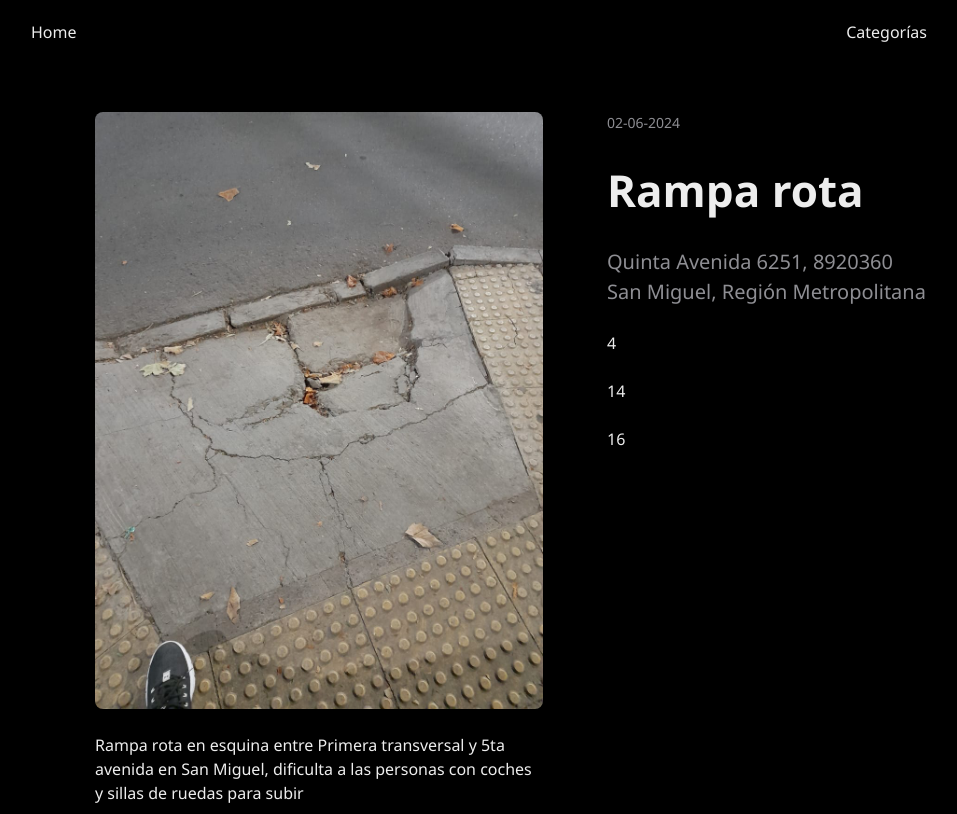
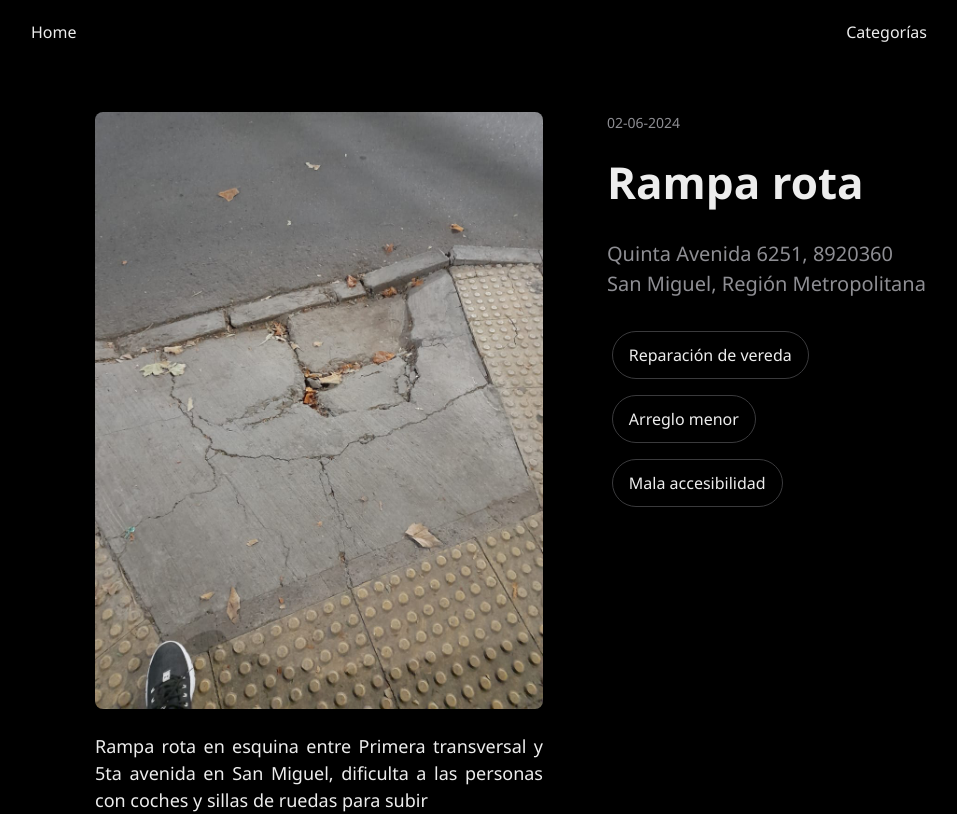
Before and after one commit to sebapkfd/city-app, a React (Vite) app: page /1 in a window 1280 px wide. Shown: the top 814 px of the page, without its empty margins (161-1118 px from the left). Built offline with nearby package versions, Linux system fonts and the light colour scheme.

Commit message:
Styled category tags in Issue page

```diff
--- a/src/App.css
+++ b/src/App.css
@@ -6,6 +6,7 @@
 
   /* testing colors */
   --grey-1: rgb(28, 28, 30);
+  --grey-2: #1c1c1e;
 }
 
 body {
@@ -95,7 +96,7 @@ body {
   border-radius: 15px 15px 0 0;
 }
 
- /*********** IssuePage ***********/
+/*********** IssuePage ***********/
 
 .issue-page {
   display: flex;
@@ -111,6 +112,8 @@ body {
   flex-direction: column;
   align-items: center;
   justify-content: flex-start;
+  font-size: 18px;
+  text-align: justify;
 }
 
 .first-column img,
@@ -122,19 +125,12 @@ body {
   border-radius: 0.5rem;
 }
 
-
-
 .second-column {
   width: 25%;
   padding-top: 3rem;
 }
 
-.second-column p,
-.second-column h1 {
-  margin-bottom: 1.5rem;
-}
-
-.second-column h1 {
+.issue-page-title {
   margin-bottom: 1.5rem;
   font-size: 44px;
   font-weight: 600;
@@ -143,17 +139,35 @@ body {
 .issue-page-date {
   font-size: 14px;
   color: #8e8e93;
+  margin-bottom: 1rem;
 }
 
 .issue-page-location {
   font-size: 20px;
   color: #8e8e93;
+  margin-bottom: 1.5rem;
 }
 
+.issue-page-tags {
+  display: flex;
+  flex-direction: row;
+  flex-wrap: wrap;
+}
 
+.issue-page-tag {
+  border: 1px solid rgb(58, 58, 60);
+  border-radius: 35px;
+  padding: 0 1rem;
+  height: 3rem;
+  display: flex;
+  align-items: center;
+  width: fit-content;
+  margin: 0.5rem 0.3rem;
+}
 
-
-
+.issue-page-tag:hover {
+  background-color: var(--grey-2);
+}
 
 
 
--- a/src/components/IssuePage.tsx
+++ b/src/components/IssuePage.tsx
@@ -1,5 +1,6 @@
 import { useState, useEffect } from "react";
 import { useParams } from "react-router-dom";
+import Tags from "./Tags";
 
 type Issue = {
   id: number;
@@ -41,19 +42,17 @@ const IssuePage = () => {
   return data ? (
     <div className="issue-page">
       <div className="first-column">
-        <img src={data.pictures[0]} alt={data.title} />
+        <img src={data.pictures[0]} alt={data.title} key={`${data.title}-0`}/>
         <p>{data.description}</p>
         {data.pictures.map((pic, index) => (
-          <img src={pic} alt={`${data.title}-${index}`} />
+          index > 0 ? <img src={pic} alt={`${data.title}-${index}`} key={`${data.title}-${index}`} /> : null
         ))}
       </div>
       <div className="second-column">
         <p className="issue-page-date">{data.date}</p>
         <h1 className="issue-page-title">{data.title}</h1>
         <p className="issue-page-location">{data.location}</p>
-        {data.tags.map((tag, index) => (
-          <p key={`tag-${index}`}>{tag}</p>
-        ))}
+        <Tags tags={data.tags} />
       </div>
     </div>
   ) : null;
--- /dev/null
+++ b/src/components/Tags.tsx
@@ -0,0 +1,48 @@
+import { useEffect, useState } from "react";
+import { Link } from "react-router-dom";
+
+type Tag = {
+  id: number;
+  name: string;
+};
+
+const Tags = ({ tags }: { tags: number[] }) => {
+  const [categories, setCategories] = useState<Tag[]>([]);
+
+  const getData = async () => {
+    const response = await fetch(
+      "http://localhost:5173/src/assets/tags.json",
+      {
+        headers: {
+          "Content-Type": "application/json",
+          Accept: "application/json",
+        },
+      }
+    );
+    const data = await response.json();
+
+    let values: Tag[] = data.filter(
+      (category: Tag) => category.id && tags.includes(category.id)
+    );
+
+    setCategories(values);
+  };
+
+  useEffect(() => {
+    getData();
+  }, []);
+
+  return categories.length > 0 ? (
+    <div className="issue-page-tags">
+      {categories.map((cat, index) => (
+        <Link to={"/categories/" + cat.id}>
+          <p className={"issue-page-tag"} key={`tag-${index}`}>{cat.name}</p>
+        </Link>
+      ))
+      }
+    </div>
+  ) : null
+
+}
+
+export default Tags;
```
